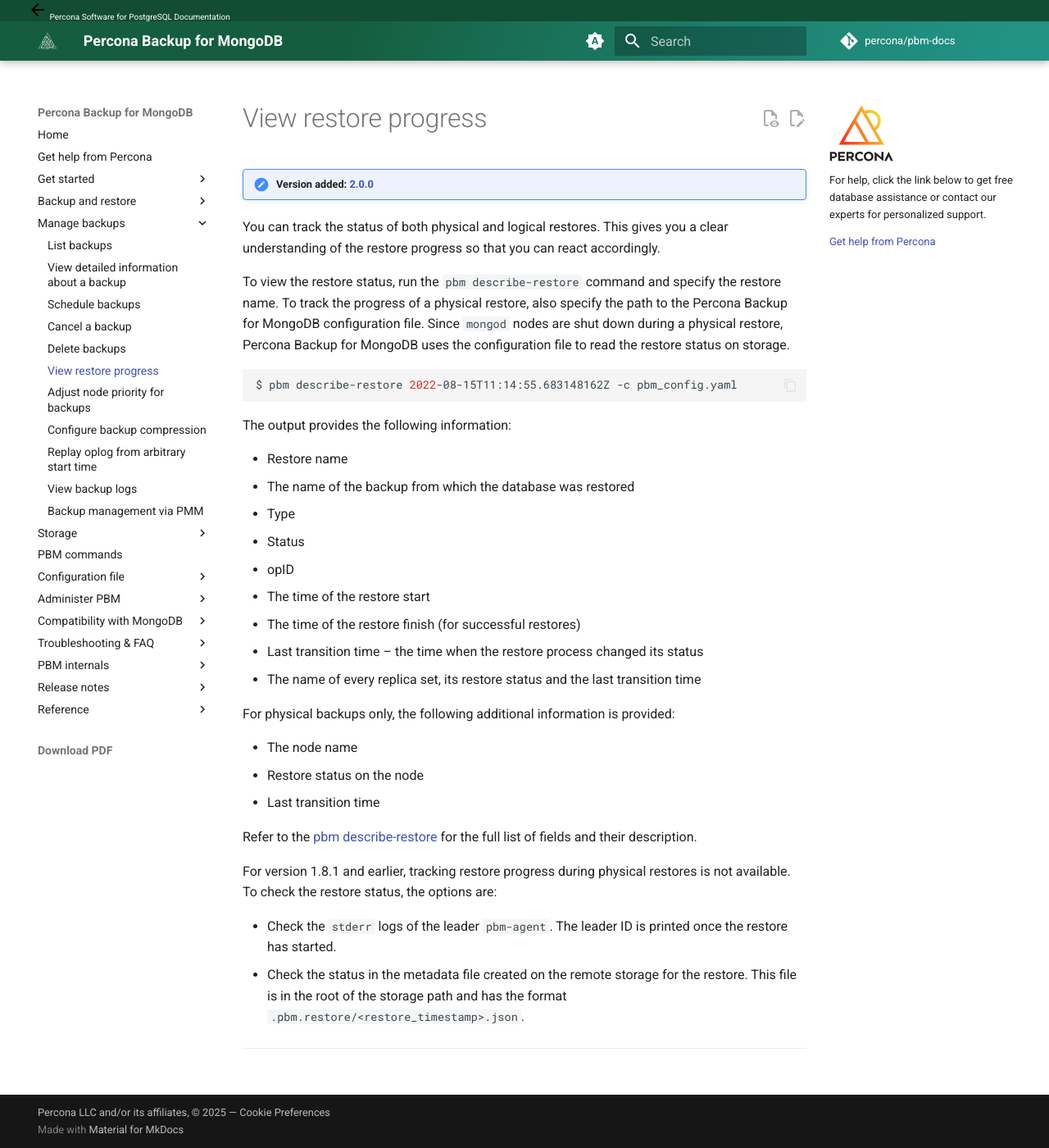
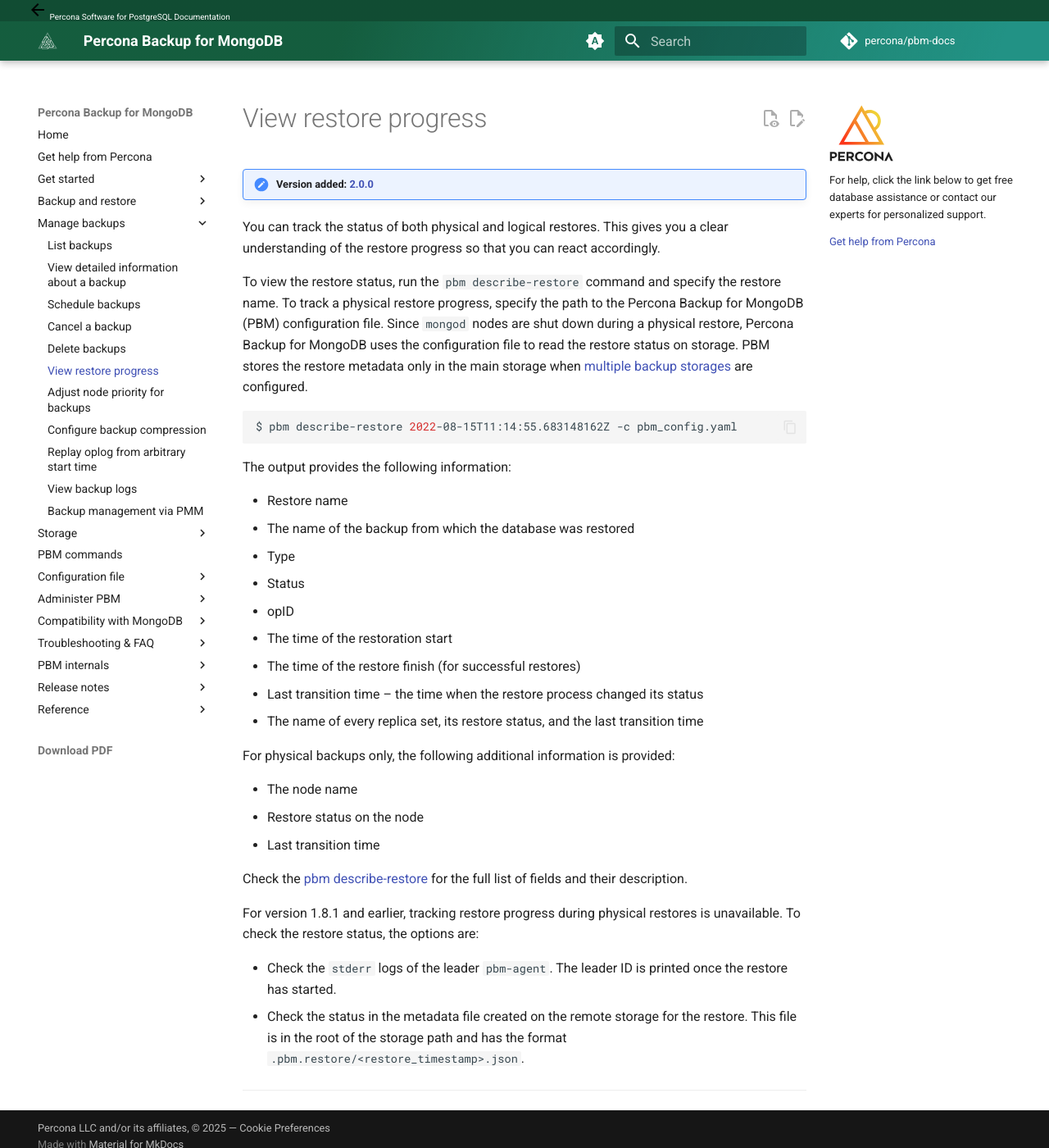
Before and after one commit to percona/pbm-docs, an MkDocs documentation site: the page built from docs/usage/restore-progress.md, in a window 1280 px wide and 1400 px high. Shown: the whole window at 82% size. Built offline with MkDocs 1.6.1 and Material for MkDocs 9.7.7, drawn with Linux system fonts in a browser that asks for light colours; nearby versions of some CDN libraries; comment, search, counter and statistics services are not loaded.

Commit message:
PBM-1503-add-information-on-main-storage-for-restore-metadata (#264)
PBM-1503-add-information-on-main-storage-for-restore-metadata

* Apply suggestions from code review

---------

Co-authored-by: Anastasia Alexandrova <anastasia.alexandrova@percona.com>

````diff
--- a/docs/usage/restore-progress.md
+++ b/docs/usage/restore-progress.md
@@ -4,7 +4,7 @@
 
 You can track the status of both physical and logical restores. This gives you a clear understanding of the restore progress so that you can react accordingly.
 
-To view the restore status, run the `pbm describe-restore` command and specify the restore name. To track the progress of a physical restore, also specify the path to the Percona Backup for MongoDB configuration file. Since `mongod` nodes are shut down during a physical restore, Percona Backup for MongoDB uses the configuration file to read the restore status on storage.
+To view the restore status, run the `pbm describe-restore` command and specify the restore name. To track a physical restore progress, specify the path to the Percona Backup for MongoDB (PBM) configuration file. Since `mongod` nodes are shut down during a physical restore, Percona Backup for MongoDB uses the configuration file to read the restore status on storage. PBM stores the restore metadata only in the main storage when [multiple backup storages](../features/multi-storage.md) are configured.
 
 ```{.bash data-prompt="$"}
 $ pbm describe-restore 2022-08-15T11:14:55.683148162Z -c pbm_config.yaml
@@ -17,10 +17,10 @@
 -  Type
 -  Status
 -  opID
--  The time of the restore start
+-  The time of the restoration start
 -  The time of the restore finish (for successful restores)
 -  Last transition time – the time when the restore process changed its status
--  The name of every replica set, its restore status and the last transition time
+-  The name of every replica set, its restore status, and the last transition time
 
 For physical backups only, the following additional information is provided:
 
@@ -28,9 +28,9 @@
 - Restore status on the node
 - Last transition time
 
-Refer to the [pbm describe-restore](../reference/pbm-commands.md#output_1) for the full list of fields and their description.
+Check the [pbm describe-restore](../reference/pbm-commands.md#output_1) for the full list of fields and their description.
 
-For version 1.8.1 and earlier, tracking restore progress during physical restores is not available. To check the restore status, the options are:
+For version 1.8.1 and earlier, tracking restore progress during physical restores is unavailable. To check the restore status, the options are:
 
 - Check the `stderr` logs of the leader `pbm-agent`. The leader ID is printed once the restore has started.
 - Check the status in the metadata file created on the remote storage for the restore. This file is in the root of the storage path and has the format `.pbm.restore/<restore_timestamp>.json`.
````
